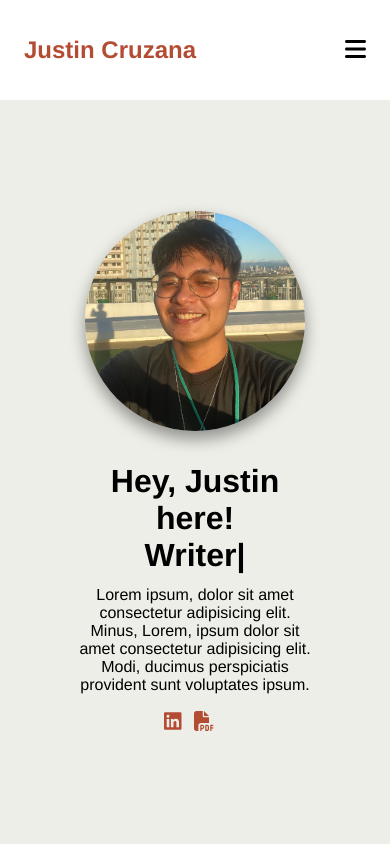
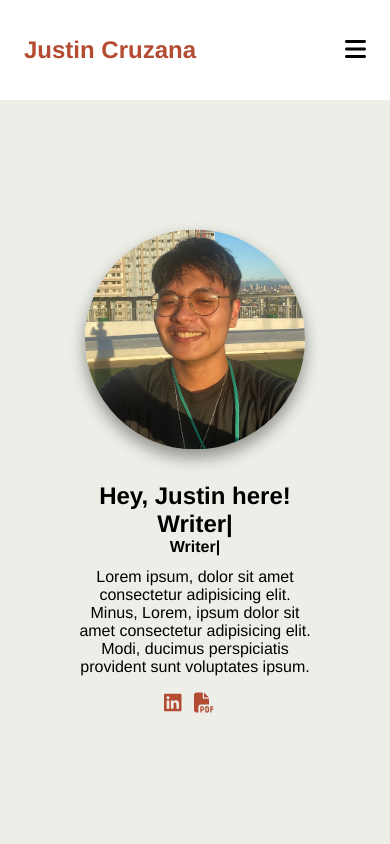
Before and after one commit to pkWafuuu/freelance-eportfolio, a React (Create React App) app: page / in a window 390 px wide. Shown: the top 844 px of the page. Built offline with nearby package versions, Linux system fonts and the light colour scheme.

Commit message:
feat: fix style breakpoints

```diff
--- a/src/components/Landing.jsx
+++ b/src/components/Landing.jsx
@@ -18,6 +18,9 @@ function Landing({ landing }) {
               Hey, Justin here!{" "}
               <Typical loop={Infinity} steps={[1500, "", 1500, "Poet", 1500, "Writer", 2100, "Web Developer", 2000]} />
             </h1>
+						<h2 className="header__sub-title">
+						<Typical loop={Infinity} steps={[1500, "", 1500, "Poet", 1500, "Writer", 2100, "Web Developer", 2000]} />
+						</h2>
             <p className="header__para">
               Lorem ipsum, dolor sit amet consectetur adipisicing elit. Minus,
               Lorem, ipsum dolor sit amet consectetur adipisicing elit. Modi,
--- a/src/css/landing.css
+++ b/src/css/landing.css
@@ -138,6 +138,9 @@ header {
 }
 
 @media (max-width:560px) {
+	.header__content {
+		width: 60%;
+	}
 	.header__picture--wrapper {
 		width: 220px;
 		height: 220px;
@@ -148,4 +151,18 @@ header {
 	.header__picture{
 		padding-bottom: 300px;
 	}
+	.header__title {
+		font-size: 24px;
+	}
+	.header__sub-title {
+		font-size: 16px;
+	}
+	.collage__bg1 {
+		height: 300px;
+		transform: translateX(-200px) rotate(-20deg);
+	}
+	.collage__bg2 {
+		height: 300px;
+		transform: translateX(150px) rotate(-10deg);
+	}
 }
```
